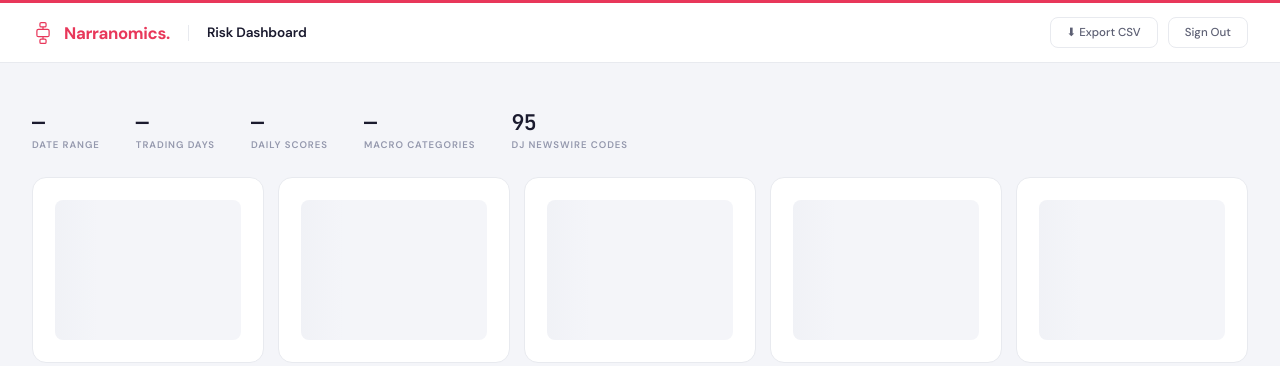
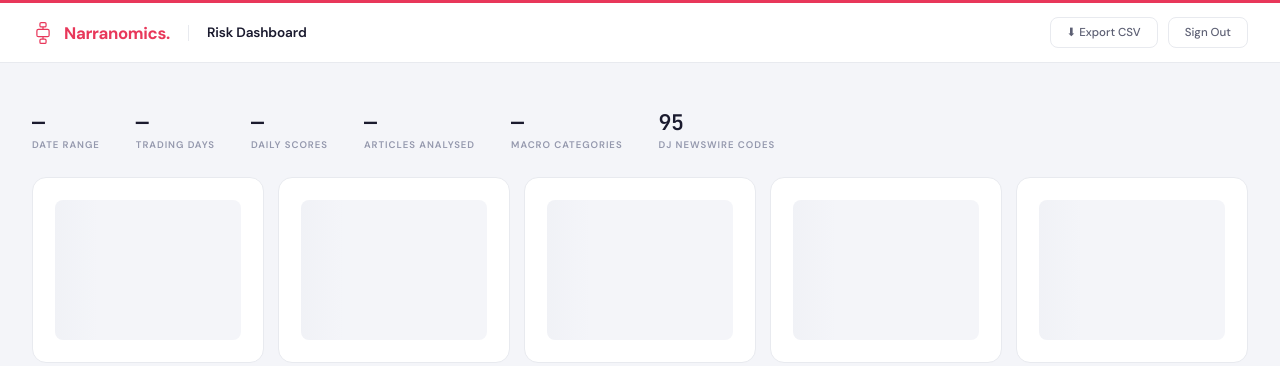
Before and after one commit to bobbryden-coder/narranomics-macro, a Flask app: page / in a window 1280 px wide. Shown: the top 366 px of the page. Run offline with Flask 3, Linux system fonts and the light colour scheme; the visitor is signed in with stand-in values (Sample User, id 1).

Commit message:
Add total articles analysed count to stat strip

```diff
--- a/templates/dashboard.html
+++ b/templates/dashboard.html
@@ -151,6 +151,7 @@
     <div class="stat"><div class="stat-v" id="st-range">—</div><div class="stat-l">Date Range</div></div>
     <div class="stat"><div class="stat-v" id="st-days">—</div><div class="stat-l">Trading Days</div></div>
     <div class="stat"><div class="stat-v" id="st-scores">—</div><div class="stat-l">Daily Scores</div></div>
+    <div class="stat"><div class="stat-v" id="st-articles">—</div><div class="stat-l">Articles Analysed</div></div>
     <div class="stat"><div class="stat-v" id="st-cats">—</div><div class="stat-l">Macro Categories</div></div>
     <div class="stat"><div class="stat-v">95</div><div class="stat-l">DJ Newswire Codes</div></div>
   </div>
@@ -272,6 +273,7 @@
     document.getElementById('st-range').textContent=dates.length?`${fmtMo(dates[0])} — ${fmtMo(dates[dates.length-1])}`:'—';
     document.getElementById('st-days').textContent=dates.length.toLocaleString();
     document.getElementById('st-scores').textContent=raw.length.toLocaleString();
+    document.getElementById('st-articles').textContent=raw.reduce((s,r)=>s+(r.article_count||0),0).toLocaleString();
     document.getElementById('st-cats').textContent=cats.length;
     renderCards();renderChart();renderHM();renderTbl();buildTabs();
   }catch(e){console.error(e)}
```
